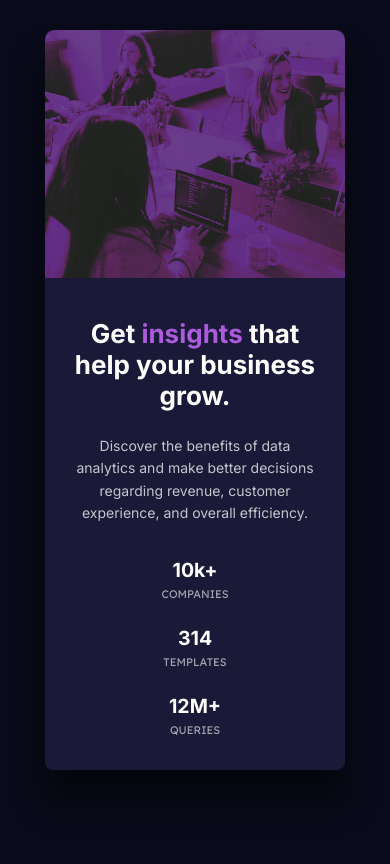
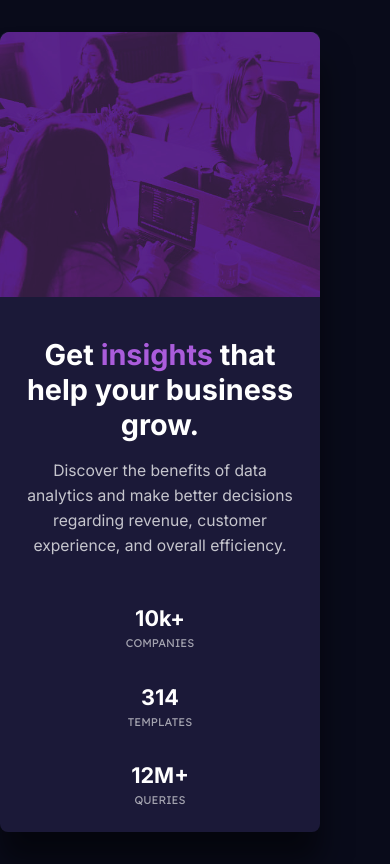
Before and after one commit to stringGustavo/stats-preview-card_frontend-mentor, a plain HTML site: page index.html in a window 390 px wide. Drawn offline with Linux system fonts and the light colour scheme.

Commit message:
Update responsive.css

```diff
--- a/src/css/responsive.css
+++ b/src/css/responsive.css
@@ -1,55 +1,54 @@
 @media (max-width: 1100px) {
 
     .container {
-        width: 800px;
-        height: 350px;
+        width: 50em;
     }
 
     .image {
-        width: 400px;
-        height: 350px;
+        width: 25em;
     }
 
     .text {
-        font-size: 13px;
+        font-size: 0.8rem;
     }
 
     .main-paragraph {
-        font-size: 11px;
-        margin: 0;
-        padding-bottom: 60px;
+        font-size: 0.66rem;
+        margin: 0 4em 0 0;
+        padding-bottom: 5em;
     }
 
     .stats-paragraph {
-        font-size: 11px;
+        font-size: 0.66rem;
     }
 }
 
 @media (max-width: 880px) {
 
     .container {
-        width: 600px;
-        height: 250px;
+        width: 37.4em;
+        height: 100%;
+        margin: 2em 0;
     }
 
     .image {
-        width: 300px;
-        height: 250px;
+        width: 18.7em;
+        height: 100%;
     }
 
     .text {
-        font-size: 9px;
-        margin: 40px;
+        font-size: 0.61rem;
+        margin: 4em;
     }
 
     .main-paragraph {
-        font-size: 8px;
-        margin: 0 20px 0 0;
-        padding: 20px 0 30px 0;
+        font-size: 0.51rem;
+        margin: 0 1em 0 0;
+        padding: 2em 0 4em 0;
     }
 
     .stats-paragraph {
-        font-size: 11px;
+        font-size: 0.53rem;
     }
 }
 
@@ -61,26 +60,31 @@
 
     .container {
         display: block;
-        width: 300px;
-        height: 740px;
+        width: 20em;
+        height: 50em;
     }
 
     .image-mobile {
         display: block;
-        width: 300px;
+        width: 100.1%;
+        height: 100%;
+        object-fit: cover;
+        mix-blend-mode: multiply;
+        opacity: 0.8;
         border-radius: 10px 10px 0 0;
     }
 
     .text {
-        padding: 20px 0 0 0;
+        padding: 1em 0 0 0;
         text-align: center;
-        font-size: 13px;
-        margin: 20px;
+        font-size: 0.9rem;
+        margin: 1.8em;
     }
 
     .main-paragraph {
-        font-size: 14px;
-        margin: 4px;
+        font-size: 0.98rem;
+        margin: 0em;
+        padding: 1em 0 3em 0;
     }
 
     .stats {
@@ -88,6 +92,12 @@
     }
 
     .stats-paragraph {
-        padding-bottom: 25px;
+        font-size: 0.7rem;
+        padding-bottom: 3em;
+    }
+
+    .image-container {
+        background-color: hsl(277, 64%, 61%);
+        border-radius: 10px 10px 0 0;
     }
 }
```
